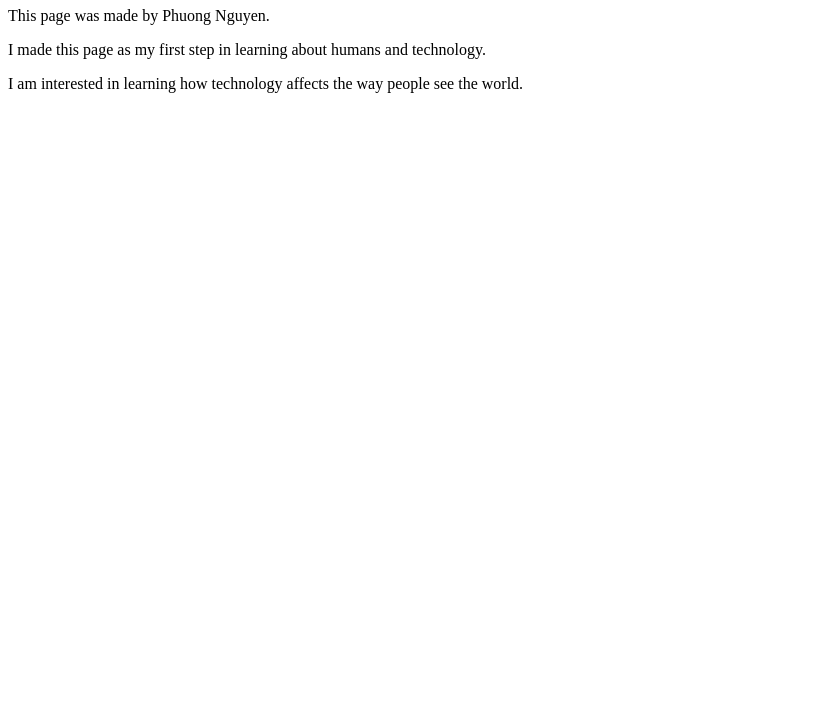
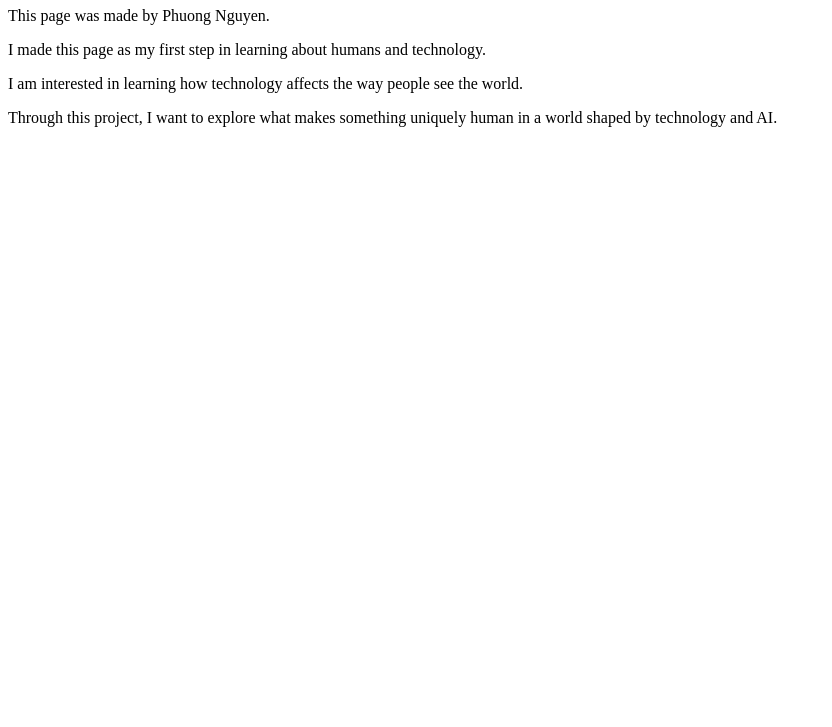
Before and after one commit to tpn-nguyen/hello-world, a plain HTML site: page index.html in a window 1280 px wide. Shown: the part 73-800 px from the top of the page, without its empty margins (0-832 px from the left). Drawn offline with Linux system fonts and the light colour scheme.

Commit message:
Add my Human Artifact direction

```diff
--- a/index.html
+++ b/index.html
@@ -8,5 +8,6 @@
     <p>This page was made by Phuong Nguyen.</p>
     <p>I made this page as my first step in learning about humans and technology. </p>
     <p>I am interested in learning how technology affects the way people see the world. </p>
+    <p>Through this project, I want to explore what makes something uniquely human in a world shaped by technology and AI.</p>
   </body>
 </html>
```
